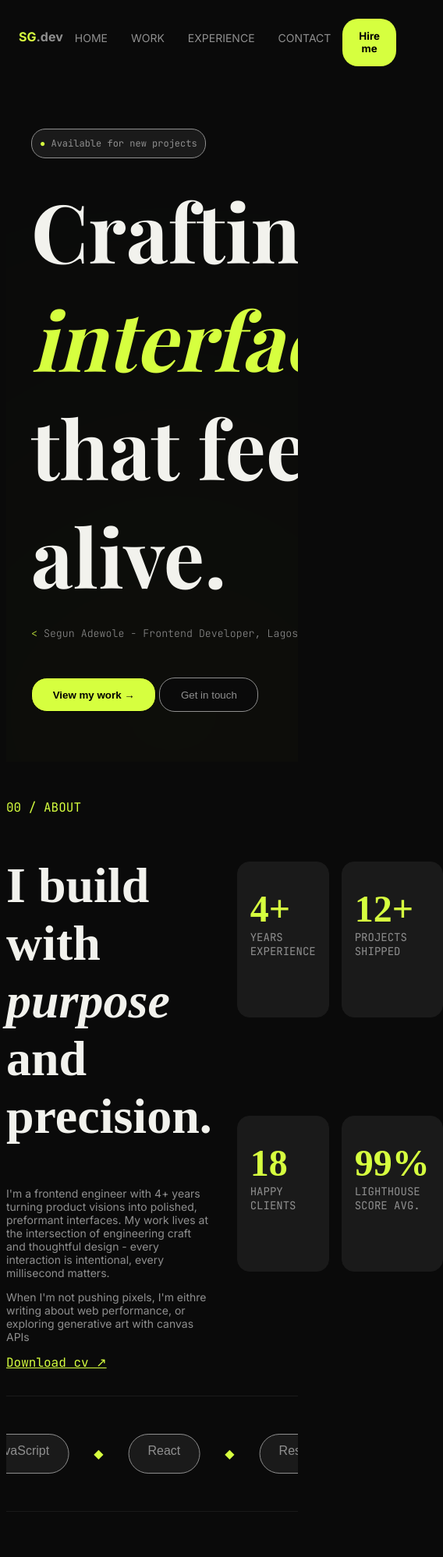
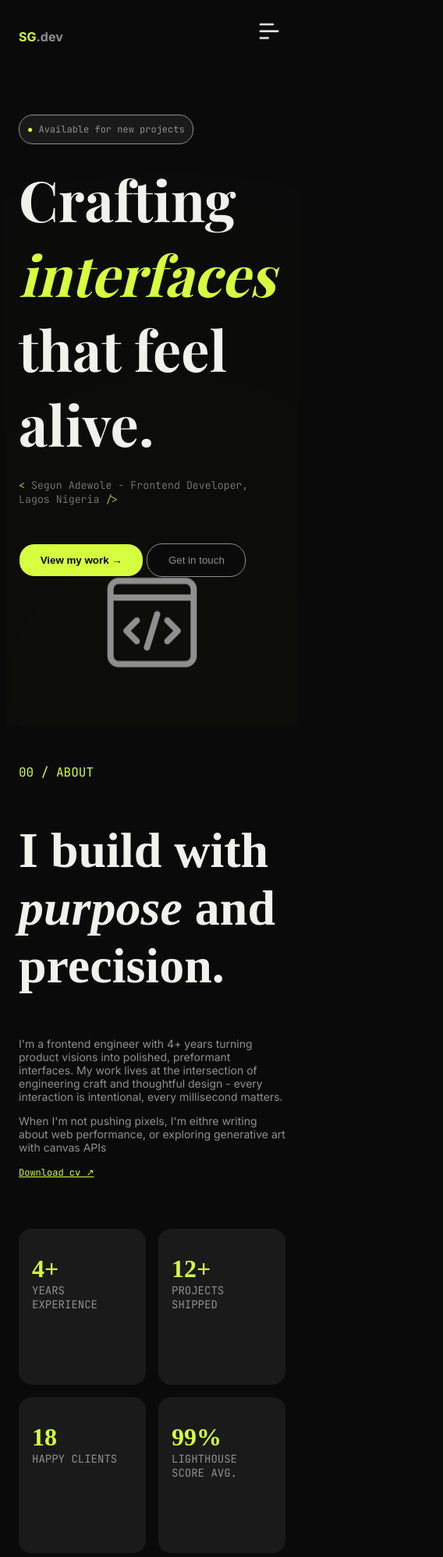
Before and after one commit to Adewole76/CodeAlpha_Tasks, a plain HTML site: page CodeAlpha_Portfolio/index.html in a window 390 px wide. Shown: the top 1997 px of the page at 78% size, 568 px wide, since content can reach past the window. Drawn offline with nearby package versions, Linux system fonts and the light colour scheme; a web font is replaced by a local one.

Commit message:
mobile responsiveness

```diff
--- a/CodeAlpha_Portfolio/index.html
+++ b/CodeAlpha_Portfolio/index.html
@@ -36,7 +36,7 @@
                 <hr class="animated-underline">
             </li>
         </ul>
-        <section>
+        <section class="hire-btn-container">
         <button class="hire-btn lime-btn">Hire me</button>
         </section>
        <button class="hamburger-menu"><img class="hamburger-image" src="images/hamburger.png" alt=""></button>
@@ -171,7 +171,7 @@
 
     <section class="contact-section">
       <section class="section3">
-       <section cl>
+       <section>
         <p class="section-tag">03 / CONTACT</p>
         <h1>Let's build something <em>extraordinary.</em></h1>
         <p class="current-status">I'm currently open to new opportunities-full time roles, freelance projects, and interesting collaborations.</p>
--- a/CodeAlpha_Portfolio/style.css
+++ b/CodeAlpha_Portfolio/style.css
@@ -79,6 +79,7 @@ nav ul li{
 }
 .home-hero{
  animation: floating 3s ease-in-out infinite;
+ z-index: 100;
 }
 
 @keyframes floating {
@@ -160,6 +161,10 @@ nav ul li:hover .animated-underline{
     display: flex;
     justify-content: center;
     align-items: center;
+    z-index: 100;
+}
+.header-texts{
+    z-index: 1000;
 }
 .header-texts p{
     background-color: #1A1A1A;
@@ -245,8 +250,11 @@ nav ul li:hover .animated-underline{
 .developer-stats{
     display: grid;
     grid-template-columns: 1fr 1fr;
+    grid-template-rows: 1fr 1fr;
     column-gap: 1em;
+    row-gap: 1em;
     padding: 6em 0 0 0;
+    height: 50%;
 }
 .stat{
     background-color:#1A1A1A;
@@ -283,6 +291,7 @@ nav ul li:hover .animated-underline{
 }
 .black-diamond{
     color: #D6FF3F;
+    font-size: 11px;
 }
 /* Add a fade gradient mask over the left and right edges for a modern look */
 .marquee::before,
@@ -322,11 +331,12 @@ nav ul li:hover .animated-underline{
 .skill-badge {
   color:#8F8F8F;
   background-color:#1A1A1A;
-  padding: 0.75rem 1.5rem;
+  padding: 1rem;
   border: 1px solid #8F8F8F;
   border-radius: 50px;
   font-family: sans-serif;
-  font-weight: 200;
+  font-weight: 100;
+  font-size: 14px;
   white-space: nowrap;
 }
 
@@ -358,11 +368,12 @@ nav ul li:hover .animated-underline{
 .Experience-section{
     display: grid;
     place-items: center;
-    padding: 4em 6em;
+    padding: 2em 4em;
+    width: 100%;
 }
 .section3-container{
     display: grid;
-    grid-template-columns: 1fr 1fr;
+    grid-template-columns: 1fr 2fr;
 }
 .section3-container h1{
     font-size: 4em;
@@ -441,6 +452,8 @@ nav ul li:hover .animated-underline{
 .project{
     border: 1px solid #1A1A1A;
     border-radius: 1em;
+    display: grid;
+    grid-template-rows: 40% 60%;
 }
 .project h3{
     color:#F2F2ED;
@@ -561,3 +574,81 @@ nav ul li:hover .animated-underline{
 .media span{
     color:#D6FF3F;
 }
+
+@media (max-width: 753px) {
+    .section1{
+        display: block;
+    }
+    .header-texts{
+        display: inline-block;
+    }
+    .header-texts h3{
+        font-size: 6em;
+    }
+    .About-container{
+        place-items:initial;
+        padding: 2em;
+    }
+    .Project-section{
+        padding: 0 2em;
+    }
+    .section2{
+        grid-template-columns: 1fr;
+    }
+    .developer-stats{
+        padding-top: 2em;
+    }
+
+    .Experience-section{
+        padding: 2em;
+    }
+    .section3-container{
+        grid-template-columns: 1fr;
+        row-gap: 1em;
+    }
+    .section2 h2{
+        max-width: 500px;
+        display: block;
+    }
+}
+@media (max-width: 543px) {
+    .links-button ul, .hire-btn-container{
+        display: none;
+    }
+    .hamburger-image{
+        visibility: visible;
+    }
+    .section1 h3{
+        font-size: 4.5em;
+    }
+    .Home-container{
+        padding: 4em 1em;
+    }
+    .Experience-section{
+        padding: 2em 1em;
+    }
+     .About-container{
+        place-items:initial;
+        padding: 2em 1em;
+    }
+    .Project-section{
+        padding: 0 1em;
+    }
+    .home-hero{
+        width: 128px;
+    }
+    .projects-container{
+        grid-template-columns: 1fr;
+    }
+    .section3 h1{
+      font-size: 3em;
+    }
+}
+@media (max-width: 428px) {
+    .stat h3{
+        font-size: 2em;
+    }
+    .section3footer button, a{
+        font-size: 12px;
+    }
+}
```
